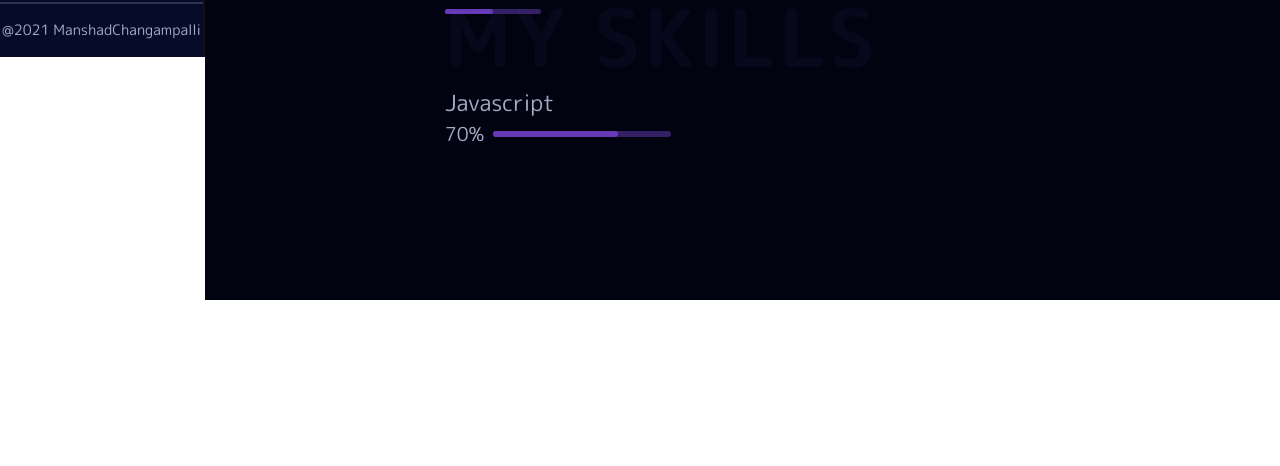
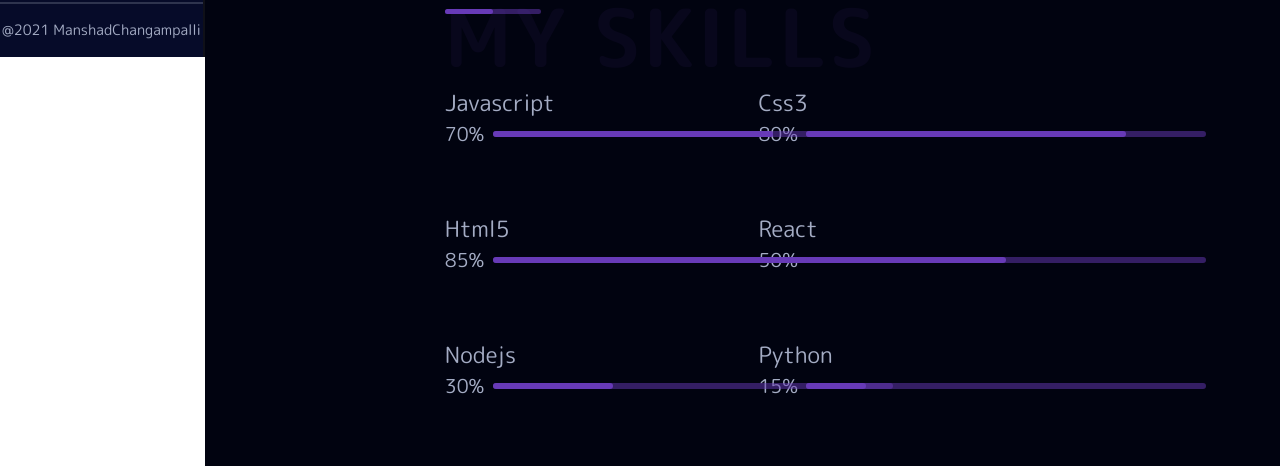
Before and after one commit to manshadchangampalli/Portfolio-using-React, a React (Create React App) app: page /about in a window 1280 px wide. Shown: the part 743-1209 px from the top of the page. Before the commit the page ends 1043 px from the top, so only its background shows below. Built offline with nearby package versions, Linux system fonts and the light colour scheme.

Commit message:
the skill section is finished

```diff
--- a/src/Components/Skills.js
+++ b/src/Components/Skills.js
@@ -8,7 +8,11 @@ function Skills({skill,progress}) {
                 <div className="skill-bar">
                     <p className="skill-text">{progress}</p>
                     <div className="skill-progress">
+                        <div className="progress-before">
+                            <div style={{width: progress}} className="progress-after">
 
+                            </div>
+                        </div>
                     </div>
                 </div>
             </div>
--- a/src/Pages/AboutPage.js
+++ b/src/Pages/AboutPage.js
@@ -1,17 +1,24 @@
-import React from 'react'
-import Title from '../Components/Title'
-import ImageSection from '../Components/ImageSection'
-import Skills from '../Components/Skills'
+import React from "react";
+import Title from "../Components/Title";
+import ImageSection from "../Components/ImageSection";
+import Skills from "../Components/Skills";
 
 function AboutPage() {
-    return (
-        <div className="aboutpage">
-           <Title title="About Me" span="About Me" />
-           <ImageSection/>
-           <Title title="My Skills" span="My Skills" />
-           <Skills skill= "Javascript" progress= '70%' />
-        </div>
-    )
+  return (
+    <div className="aboutpage">
+      <Title title="About Me" span="About Me" />
+      <ImageSection />
+      <Title title="My Skills" span="My Skills" />
+      <div className="skill-container">
+        <Skills skill="Javascript" progress="70%" />
+        <Skills skill="Css3" progress="80%" />
+        <Skills skill="Html5" progress="85%" />
+        <Skills skill="React" progress="50%" />
+        <Skills skill="Nodejs" progress="30%" />
+        <Skills skill="Python" progress="15%" />
+      </div>
+    </div>
+  );
 }
 
-export default AboutPage
+export default AboutPage;
--- a/src/Styles/_about.scss
+++ b/src/Styles/_about.scss
@@ -71,9 +71,14 @@
 
 // skill section ............
 
-
+.skill-container{
+    margin: 3.5rem 0;
+    grid-gap: 2rem;
+    display: grid;
+    grid-template-columns: repeat(2,1fr);
+}
 .skillsection{
-    margin: 4.5rem 0;
+    margin: 1rem 0;
 
 
     .skillcontainer{
@@ -83,33 +88,33 @@
             font-weight: 400;
         }
         .skill-bar{
-            margin-right: 70%;
+
 
             .skill-text{
 
             }
             .skill-progress{
                 position: relative;
-                &::before{
+
+                .progress-before{
                     position: absolute;
-                    content: "";
-                    width: 100%;
+                    width: 25rem;
                     left: 3rem;
                     border-radius: 10px;
                     bottom: .65rem;
                     height: .4rem;
                     background-color: #683ab780;
+
+                    .progress-after{
+                        position: absolute;
+                        background-color: #673ab7;
+                        height:.4rem ;
+                        left: 0;
+                        border-radius: 10px;
+                        bottom: 0;
+                    }
                 }
-                &::after{
-                    content: "";
-                    position: absolute;
-                    background-color: #673ab7;
-                    width: 70%;
-                    height:.4rem ;
-                    left: 3rem;
-                    border-radius: 10px;
-                    bottom: .65rem;
-                }
+
             }
         }
     }
```
